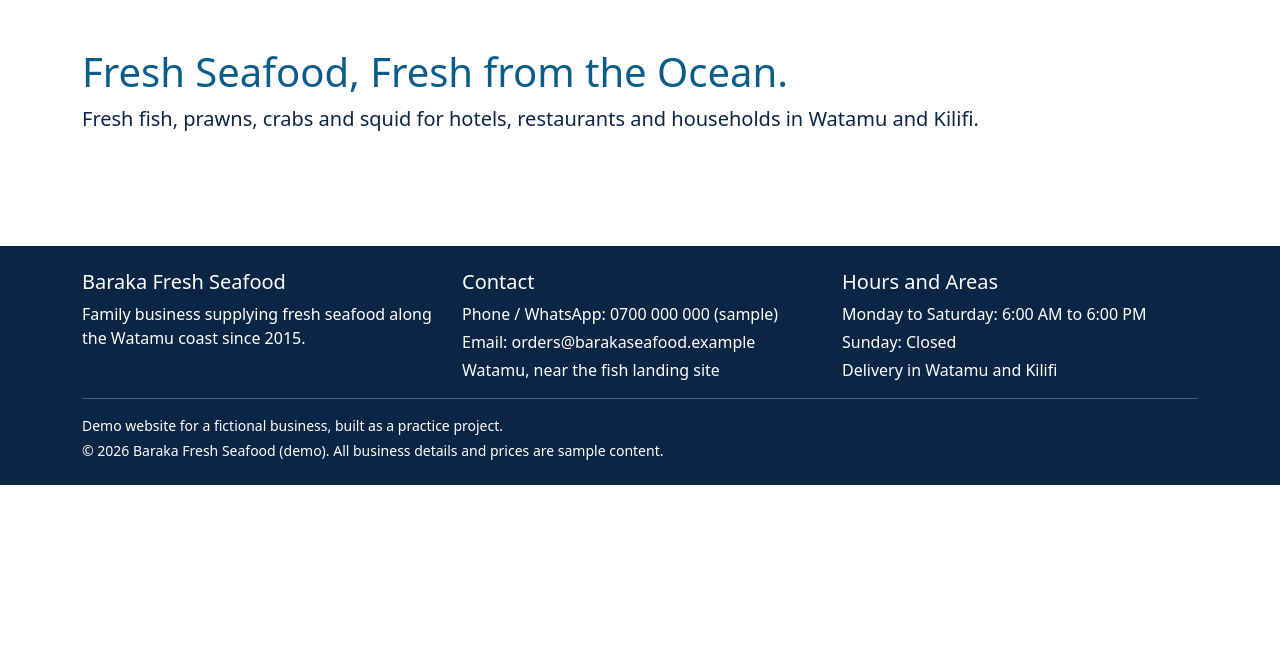
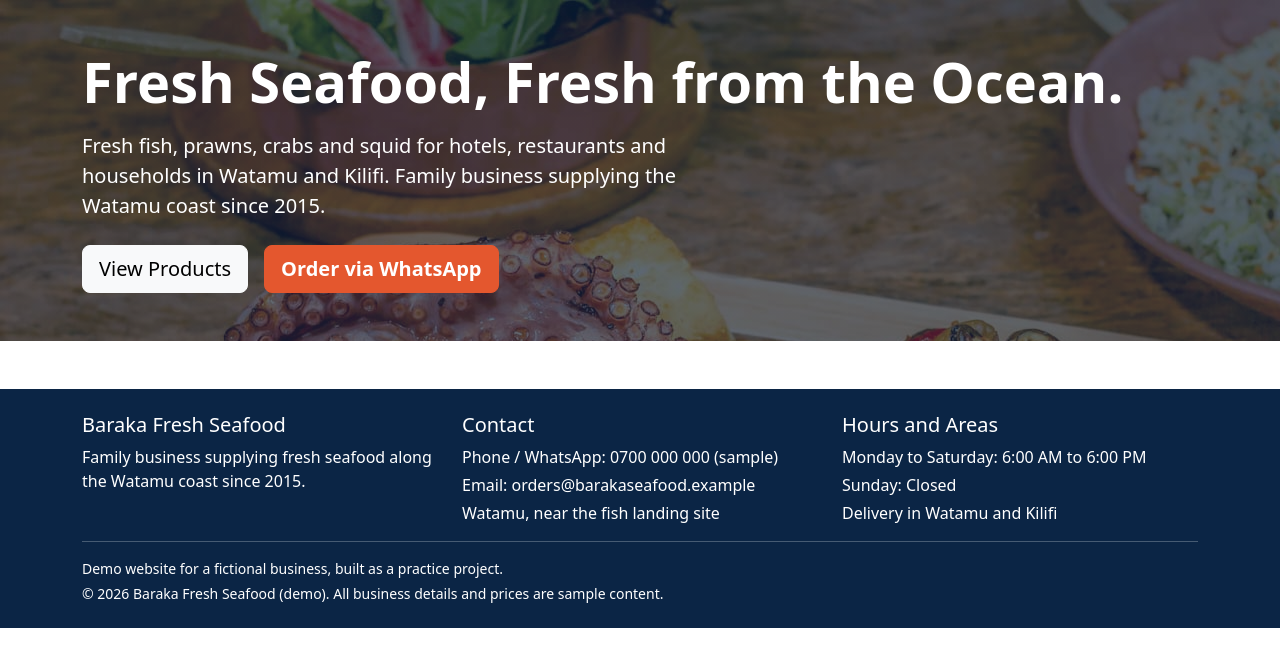
Before and after one commit to Eric-Mururu/baraka-fresh-seafood, a Django app: page / in a window 1280 px wide. Shown: the part 56-723 px from the top of the page. Run offline with Django 5.2, Linux system fonts and the light colour scheme.

Commit message:
Add hero section with background photo

```diff
--- a/static/css/style.css
+++ b/static/css/style.css
@@ -47,3 +47,23 @@ h1, h2, h3 {
 .site-footer a {
     color: var(--white);
 }
+#END OF BASE HTML
+.hero {
+    background-size: cover;
+    background-position: center;
+    min-height: 70vh;
+    display: flex;
+    align-items: center;
+    color: var(--white);
+}
+
+.hero h1 {
+    color: var(--white);
+    font-weight: 700;
+}
+
+.hero p,
+.hero .lead {
+    color: var(--white);
+    max-width: 40rem;
+}
--- a/templates/shop/home.html
+++ b/templates/shop/home.html
@@ -1,10 +1,17 @@
 {% extends 'shop/base.html' %}
+{% load static %}
 
 {% block title %}Home | Baraka Fresh Seafood{% endblock %}
 
 {% block content %}
-<div class="container py-5">
-    <h1>Fresh Seafood, Fresh from the Ocean.</h1>
-    <p class="lead">Fresh fish, prawns, crabs and squid for hotels, restaurants and households in Watamu and Kilifi.</p>
-</div>
+<section class="hero py-5" style="background-image: linear-gradient(rgba(11, 37, 69, 0.65), rgba(11, 37, 69, 0.65)), url('{% static 'img/hero.jpg' %}');">
+    <div class="container">
+        <h1 class="display-4">Fresh Seafood, Fresh from the Ocean.</h1>
+        <p class="lead mt-3">Fresh fish, prawns, crabs and squid for hotels, restaurants and households in Watamu and Kilifi. Family business supplying the Watamu coast since 2015.</p>
+        <div class="d-flex flex-column flex-sm-row gap-3 mt-4">
+            <a class="btn btn-light btn-lg" href="#">View Products</a>
+            <a class="btn btn-order btn-lg" href="https://wa.me/254700000000?text=Hello%20Baraka%20Fresh%20Seafood%2C%20I%20would%20like%20to%20place%20an%20order." target="_blank" rel="noopener">Order via WhatsApp</a>
+        </div>
+    </div>
+</section>
 {% endblock %}
```
Also changed, not shown: static/img/hero.jpg (added).
